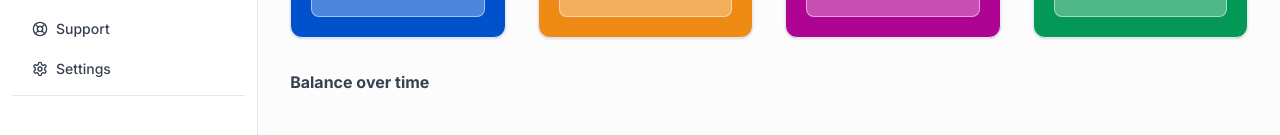
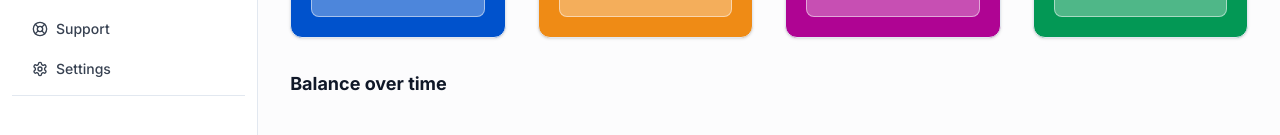
Before and after one commit to Drifty-Cyber/o-dash-next, a Next.js app: page / in a window 1280 px wide. Shown: the part 417-552 px from the top of the page. Built offline with nearby package versions, Linux system fonts and the light colour scheme; what tailwindcss-debug-screens would draw is missing.

Commit message:
chore: style header

```diff
--- a/app/page.tsx
+++ b/app/page.tsx
@@ -126,7 +126,7 @@ export default function Home() {
       <section className="grid grid-cols-2">
         {/* Filter and Chart */}
         <section>
-          <section>
+          <section className="text-[#101828] leading-[28px] text-[18px]">
             <p>Balance over time</p>
           </section>
         </section>
```
